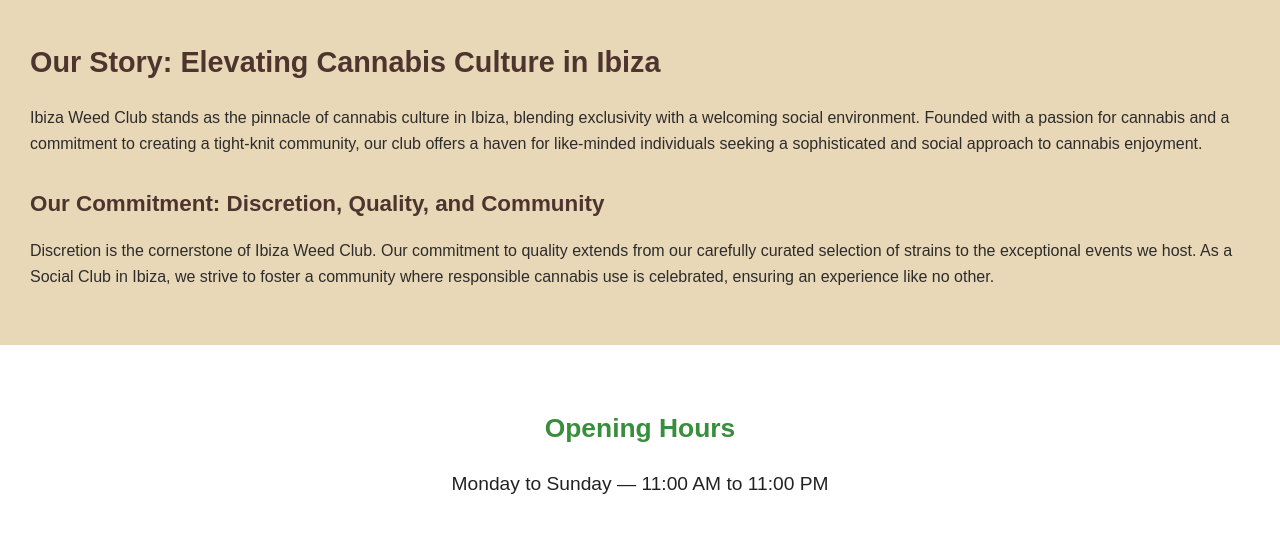
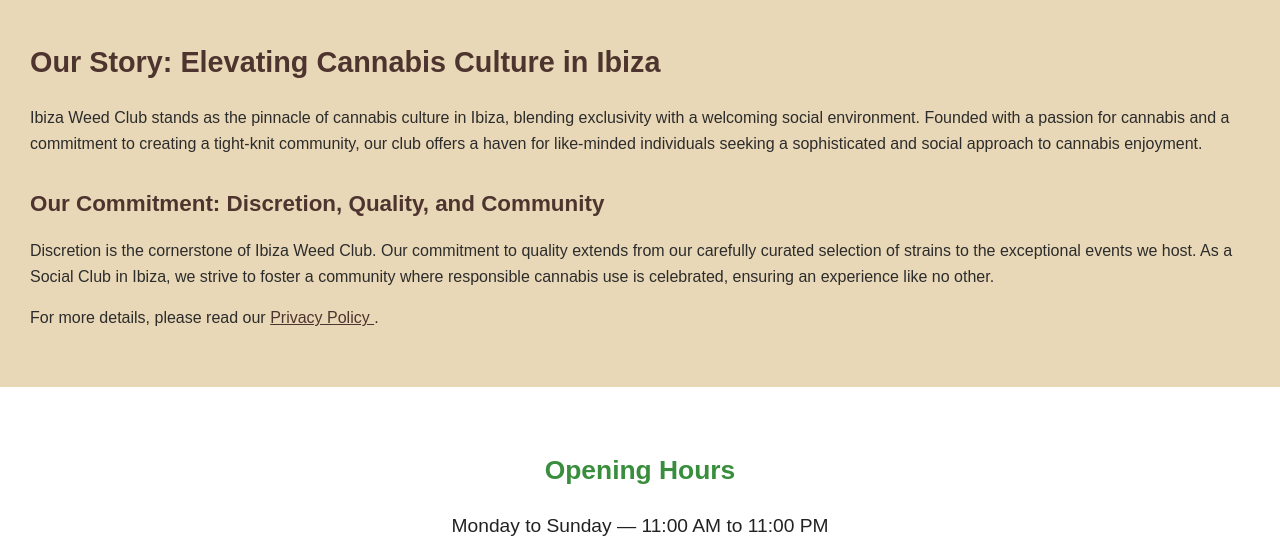
Before and after one commit to GreenLemon432/ibz-pvt-club, a Flask app: page / in a window 1280 px wide. Shown: the part 1466-2025 px from the top of the page. Run offline with Flask 3, Linux system fonts and the light colour scheme.

Commit message:
Update index.html

```diff
--- a/templates/index.html
+++ b/templates/index.html
@@ -293,6 +293,13 @@
         foster a community where responsible cannabis use is celebrated,
         ensuring an experience like no other.
       </p>
+      <p>
+      For more details, please read our
+      <a href="/privacy-policy" target="_blank" style="color: #4e342e; text-decoration: underline;">
+    Privacy Policy
+      </a>.
+</p>
+
     </section>
 
     <section class="hours-section">
```
